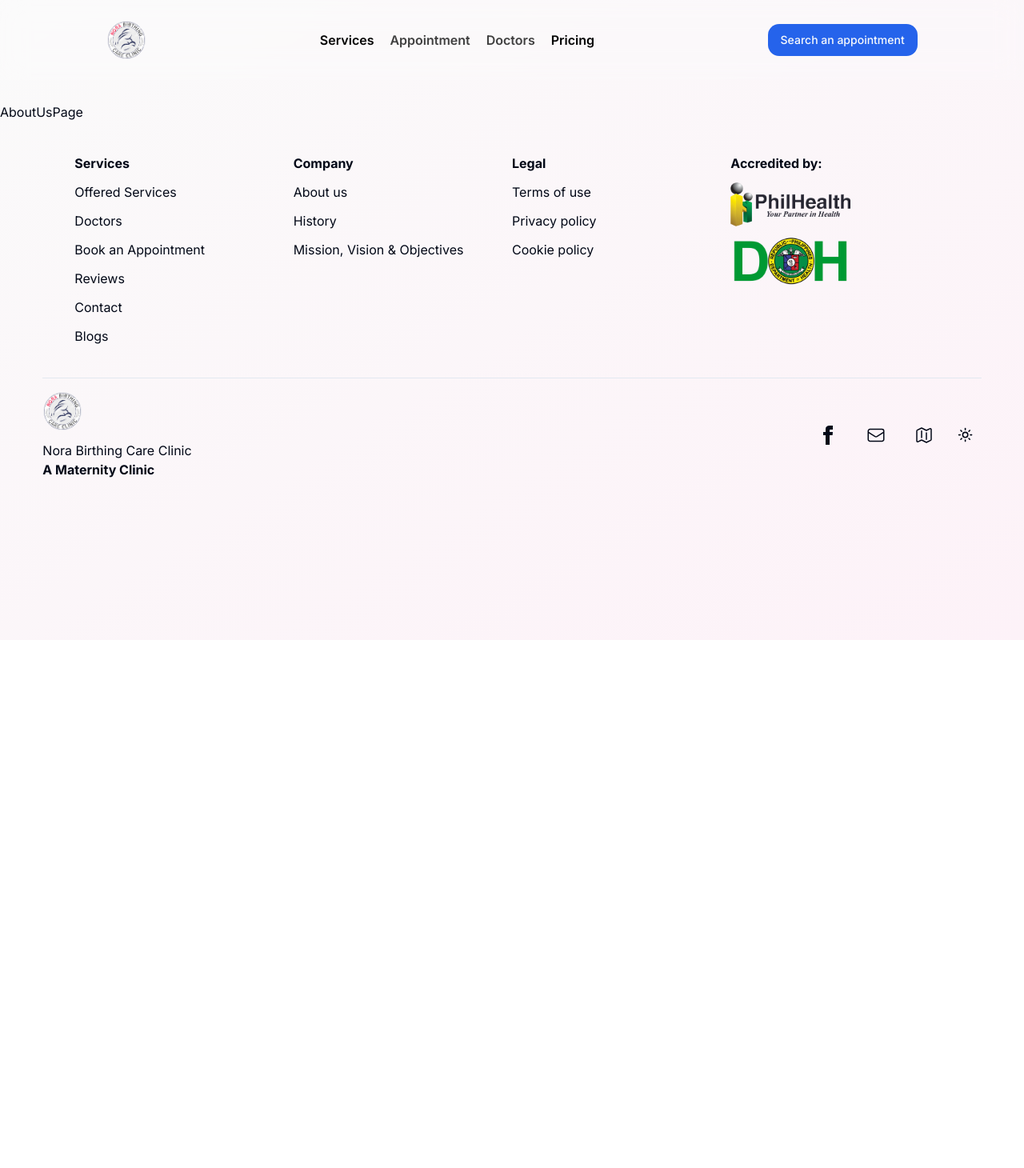
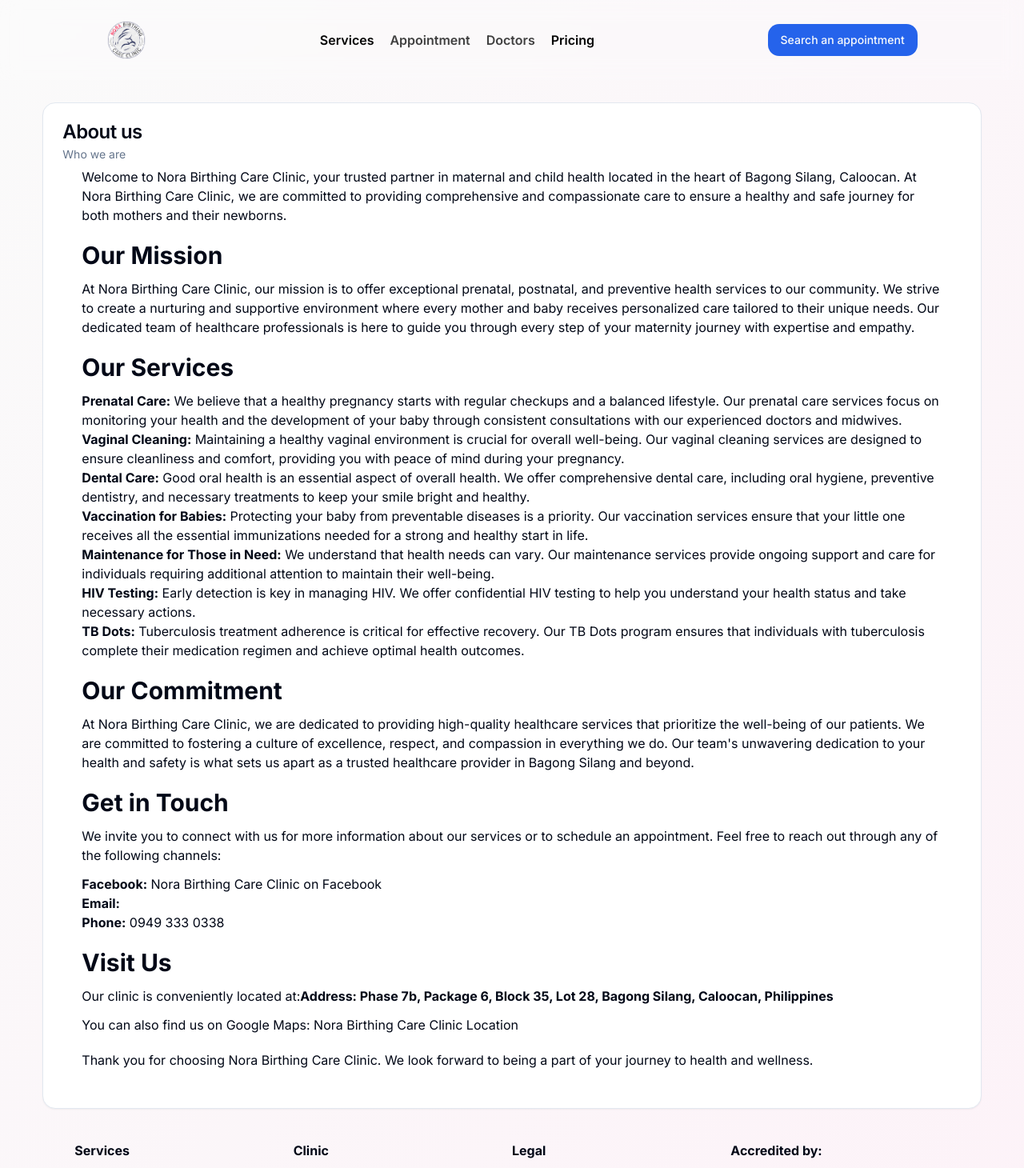
Before and after one commit to froilanimnida/healthcare-system, a Next.js app: page /about-us in a window 1280 px wide. Shown: the top 1460 px of the page at 80% size. Before the commit the page ends 800 px from the top, so only its background shows below. Built offline with nearby package versions, Linux system fonts and the light colour scheme.

Commit message:
Reapply "added about us"
This reverts commit e6ffe1a821fb92f9f693dbc115f98cf141724d80.

```diff
--- a/app/(home)/about-us/page.tsx
+++ b/app/(home)/about-us/page.tsx
@@ -1,7 +1,173 @@
 import React from 'react';
+import Link from 'next/link';
+import {
+	Card,
+	CardDescription,
+	CardContent,
+	CardHeader,
+	CardTitle,
+} from '@/components/ui/card';
 
 const AboutUsPage = () => {
-	return <div>AboutUsPage</div>;
+	return (
+		<div className='w-full justify-center items-center flex'>
+			<Card className='w-11/12 max-w-screen-2xl'>
+				<CardHeader>
+					<CardTitle>About us</CardTitle>
+					<CardDescription>Who we are</CardDescription>
+					<CardContent className='flex flex-col gap-5'>
+						<h1>
+							Welcome to Nora Birthing Care Clinic, your trusted partner in
+							maternal and child health located in the heart of Bagong Silang,
+							Caloocan. At Nora Birthing Care Clinic, we are committed to
+							providing comprehensive and compassionate care to ensure a healthy
+							and safe journey for both mothers and their newborns.
+						</h1>
+
+						<div className='flex flex-col gap-3'>
+							<h2 className='font-bold text-xl md:text-2xl lg:text-3xl'>
+								Our Mission
+							</h2>
+							<p>
+								At Nora Birthing Care Clinic, our mission is to offer
+								exceptional prenatal, postnatal, and preventive health services
+								to our community. We strive to create a nurturing and supportive
+								environment where every mother and baby receives personalized
+								care tailored to their unique needs. Our dedicated team of
+								healthcare professionals is here to guide you through every step
+								of your maternity journey with expertise and empathy.
+							</p>
+						</div>
+
+						<div className='flex flex-col gap-3'>
+							<h2 className='font-bold text-xl md:text-2xl lg:text-3xl'>
+								Our Services
+							</h2>
+							<ul>
+								<li>
+									<strong>Prenatal Care:</strong> We believe that a healthy
+									pregnancy starts with regular checkups and a balanced
+									lifestyle. Our prenatal care services focus on monitoring your
+									health and the development of your baby through consistent
+									consultations with our experienced doctors and midwives.
+								</li>
+								<li>
+									<strong>Vaginal Cleaning:</strong> Maintaining a healthy
+									vaginal environment is crucial for overall well-being. Our
+									vaginal cleaning services are designed to ensure cleanliness
+									and comfort, providing you with peace of mind during your
+									pregnancy.
+								</li>
+								<li>
+									<strong>Dental Care:</strong> Good oral health is an essential
+									aspect of overall health. We offer comprehensive dental care,
+									including oral hygiene, preventive dentistry, and necessary
+									treatments to keep your smile bright and healthy.
+								</li>
+								<li>
+									<strong>Vaccination for Babies:</strong> Protecting your baby
+									from preventable diseases is a priority. Our vaccination
+									services ensure that your little one receives all the
+									essential immunizations needed for a strong and healthy start
+									in life.
+								</li>
+								<li>
+									<strong>Maintenance for Those in Need:</strong> We understand
+									that health needs can vary. Our maintenance services provide
+									ongoing support and care for individuals requiring additional
+									attention to maintain their well-being.
+								</li>
+								<li>
+									<strong>HIV Testing:</strong> Early detection is key in
+									managing HIV. We offer confidential HIV testing to help you
+									understand your health status and take necessary actions.
+								</li>
+								<li>
+									<strong>TB Dots:</strong> Tuberculosis treatment adherence is
+									critical for effective recovery. Our TB Dots program ensures
+									that individuals with tuberculosis complete their medication
+									regimen and achieve optimal health outcomes.
+								</li>
+							</ul>
+						</div>
+
+						<div className='flex flex-col gap-3'>
+							<h2 className='font-bold text-xl md:text-2xl lg:text-3xl'>
+								Our Commitment
+							</h2>
+							<p>
+								At Nora Birthing Care Clinic, we are dedicated to providing
+								high-quality healthcare services that prioritize the well-being
+								of our patients. We are committed to fostering a culture of
+								excellence, respect, and compassion in everything we do. Our
+								team&apos;s unwavering dedication to your health and safety is
+								what sets us apart as a trusted healthcare provider in Bagong
+								Silang and beyond.
+							</p>
+						</div>
+
+						<div className='flex flex-col gap-3'>
+							<h2 className='font-bold text-xl md:text-2xl lg:text-3xl'>
+								Get in Touch
+							</h2>
+							<p>
+								We invite you to connect with us for more information about our
+								services or to schedule an appointment. Feel free to reach out
+								through any of the following channels:
+							</p>
+							<ul>
+								<li>
+									<span className='font-bold'>Facebook:</span>{' '}
+									<Link
+										href={
+											'https://www.facebook.com/phase7bBagongSilangBirthingClinic'
+										}>
+										Nora Birthing Care Clinic on Facebook
+									</Link>
+								</li>
+								<li>
+									<strong>Email:</strong>{' '}
+									<Link href={'mailto:nsvelasquez@yahoo.com'}></Link>
+								</li>
+								<li>
+									<span className='font-bold'>Phone:</span> 0949 333 0338
+								</li>
+							</ul>
+						</div>
+
+						<div className='flex flex-col gap-3'>
+							<h2 className='font-bold text-xl md:text-2xl lg:text-3xl'>
+								Visit Us
+							</h2>
+							<p>
+								Our clinic is conveniently located at:
+								<span className='font-bold'>
+									Address: Phase 7b, Package 6, Block 35, Lot 28, Bagong Silang,
+									Caloocan, Philippines
+								</span>
+							</p>
+							<p>
+								You can also find us on Google Maps:{' '}
+								<Link
+									href={
+										'https://www.google.com/maps/place/Nora+Birthing+Care+Clinic/@14.7758418,121.0561972,17z/'
+									}>
+									Nora Birthing Care Clinic Location
+								</Link>
+							</p>
+						</div>
+
+						<div>
+							<p>
+								Thank you for choosing Nora Birthing Care Clinic. We look
+								forward to being a part of your journey to health and wellness.
+							</p>
+						</div>
+					</CardContent>
+				</CardHeader>
+			</Card>
+		</div>
+	);
 };
 
 export default AboutUsPage;
--- a/app/(home)/components/FooterHero.tsx
+++ b/app/(home)/components/FooterHero.tsx
@@ -23,7 +23,7 @@ const FooterHero = () => {
 							<Link href={'/blogs'}>Blogs</Link>
 						</nav>
 						<nav className='flex flex-col gap-3'>
-							<h6 className='font-bold'>Company</h6>
+							<h6 className='font-bold'>Clinic</h6>
 							<Link href={'/about-us'}>About us</Link>
 							<Link href={'/history'}>History</Link>
 							<Link href={'/mission-vision'}>Mission, Vision & Objectives</Link>
--- a/components/ui/navbar-menu.tsx
+++ b/components/ui/navbar-menu.tsx
@@ -72,7 +72,7 @@ export const Menu = ({
 	return (
 		<nav
 			onMouseLeave={() => setActive(null)} // resets the state
-			className={`${className} relative border border-transparent dark:bg-black dark:border-white/[0.2] bg-white/20 backdrop-blur-lg shadow-input flex  items-center space-x-4 px-8 py-6`}>
+			className={`${className} relative border border-transparent dark:bg-black dark:border-white/[0.2] bg-white/20 backdrop-blur-md shadow-input flex  items-center space-x-4 px-8 py-6`}>
 			{children}
 		</nav>
 	);
```
